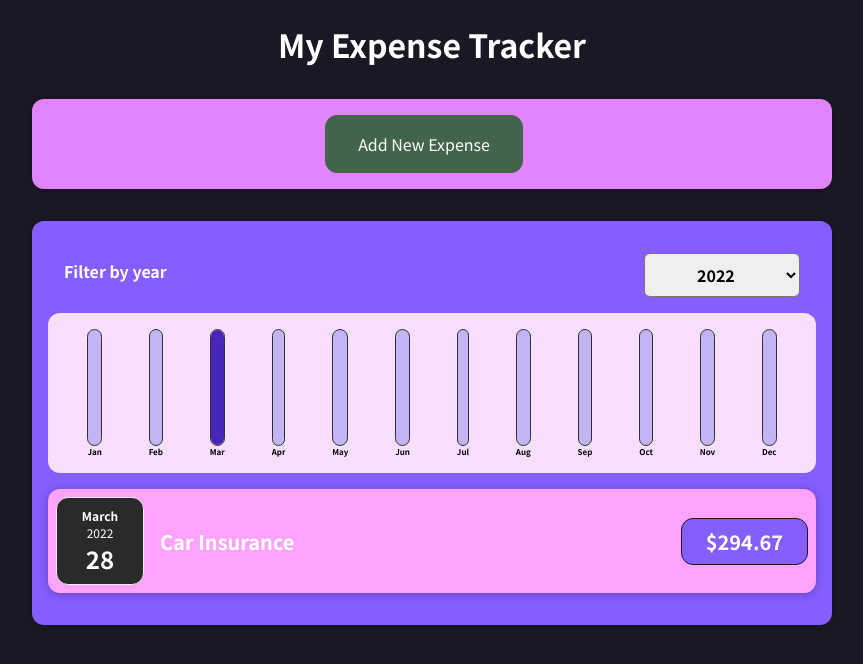
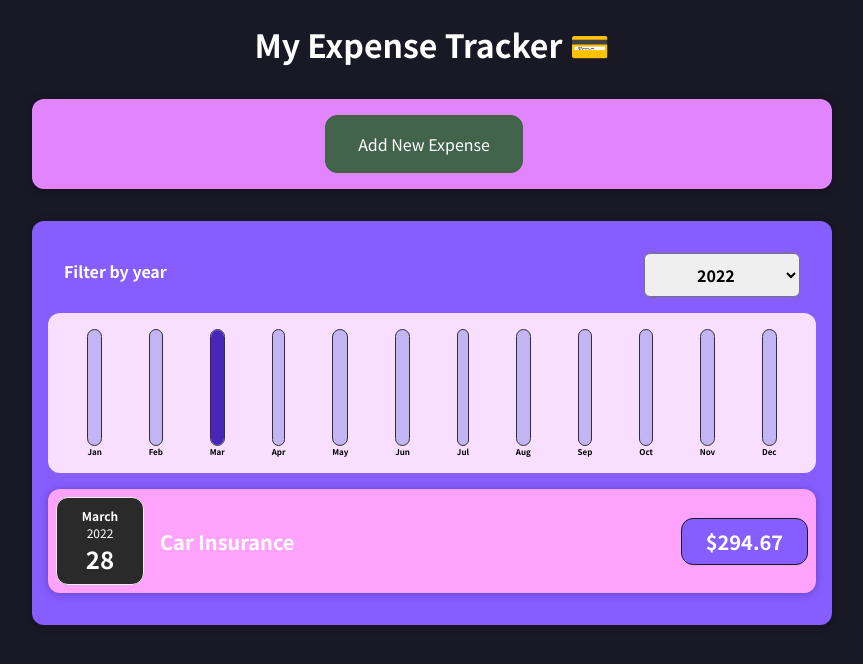
Before and after one commit to sallyhoneybee/01-starting-setup, a React (Create React App) app: page / in a window 1280 px wide. Shown: the top 664 px of the page, without its empty margins (208-1071 px from the left). Built offline with nearby package versions, Linux system fonts and the light colour scheme.

Commit message:
edited header in app.js

```diff
--- a/src/App.js
+++ b/src/App.js
@@ -38,7 +38,7 @@ const App = () => {
 
   return (
     <div>
-      <h1>My Expense Tracker</h1>
+      <h1>My Expense Tracker 💳</h1>
       <NewExpense onAddExpense={addExpenseHandler} />
       <Expenses expenses={expenses}></Expenses>
     </div>
```
